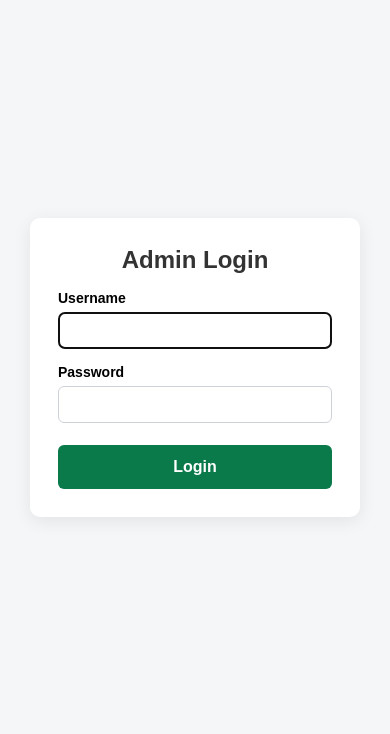
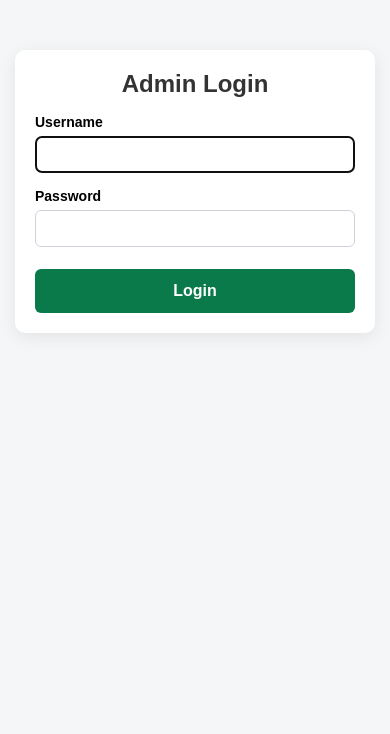
Before and after one commit to Mignon2544/green-deltaa.tattawhid.com, a Flask app: page /login in a window 390 px wide. Shown: the top 734 px of the page. Run offline with Flask 3, Linux system fonts and the light colour scheme.

Commit message:
Enhance login page with mobile styling
Added mobile responsiveness to the login page.

```diff
--- a/templates/login.html
+++ b/templates/login.html
@@ -5,12 +5,6 @@
   <title>Admin Login</title>
   <meta name="viewport" content="width=device-width, initial-scale=1">
   <style>
-
-        /* 👇 ADD THIS MOBILE FIX 👇 */
-    @media (max-width: 768px) {
-      body { padding: 15px; height: auto; padding-top: 50px; }
-      .card { padding: 20px; }
-    }
     body { font-family: Arial, sans-serif; background: #f4f6f8; margin: 0; padding: 30px; display: flex; justify-content: center; align-items: center; height: 80vh; }
     .card { width: 100%; max-width: 400px; background: white; padding: 28px; border-radius: 10px; box-shadow: 0 4px 18px rgba(0,0,0,.08); }
     h1 { margin-top: 0; font-size: 24px; text-align: center; color: #333; }
@@ -19,6 +13,12 @@
     button { margin-top: 22px; width: 100%; padding: 13px; border: 0; border-radius: 6px; background: #0b7a4b; color: white; font-size: 16px; font-weight: 700; cursor: pointer; }
     button:hover { background: #08643d; }
     .error { color: red; font-size: 14px; text-align: center; margin-bottom: 10px; }
+
+    /* MOBILE FIX */
+    @media (max-width: 768px) {
+      body { padding: 15px; height: auto; padding-top: 50px; }
+      .card { padding: 20px; }
+    }
   </style>
 </head>
 <body>
```
